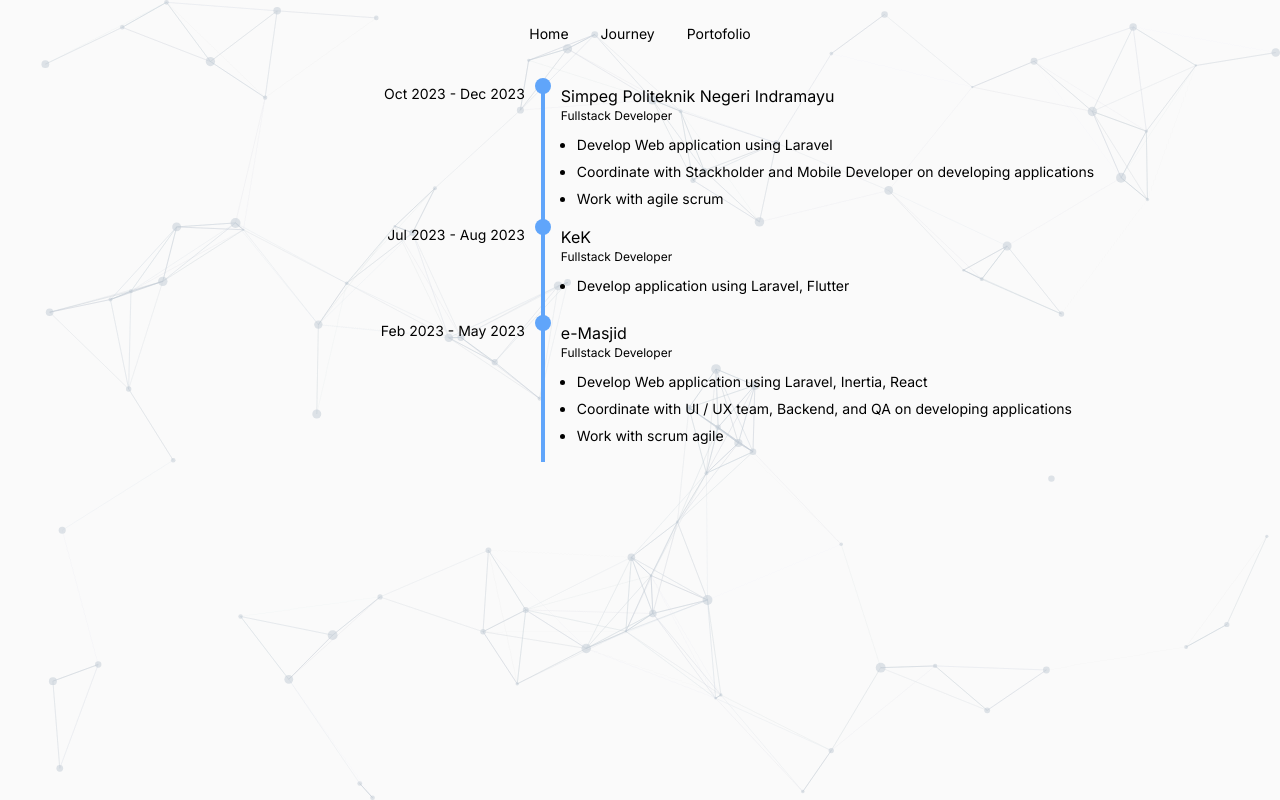
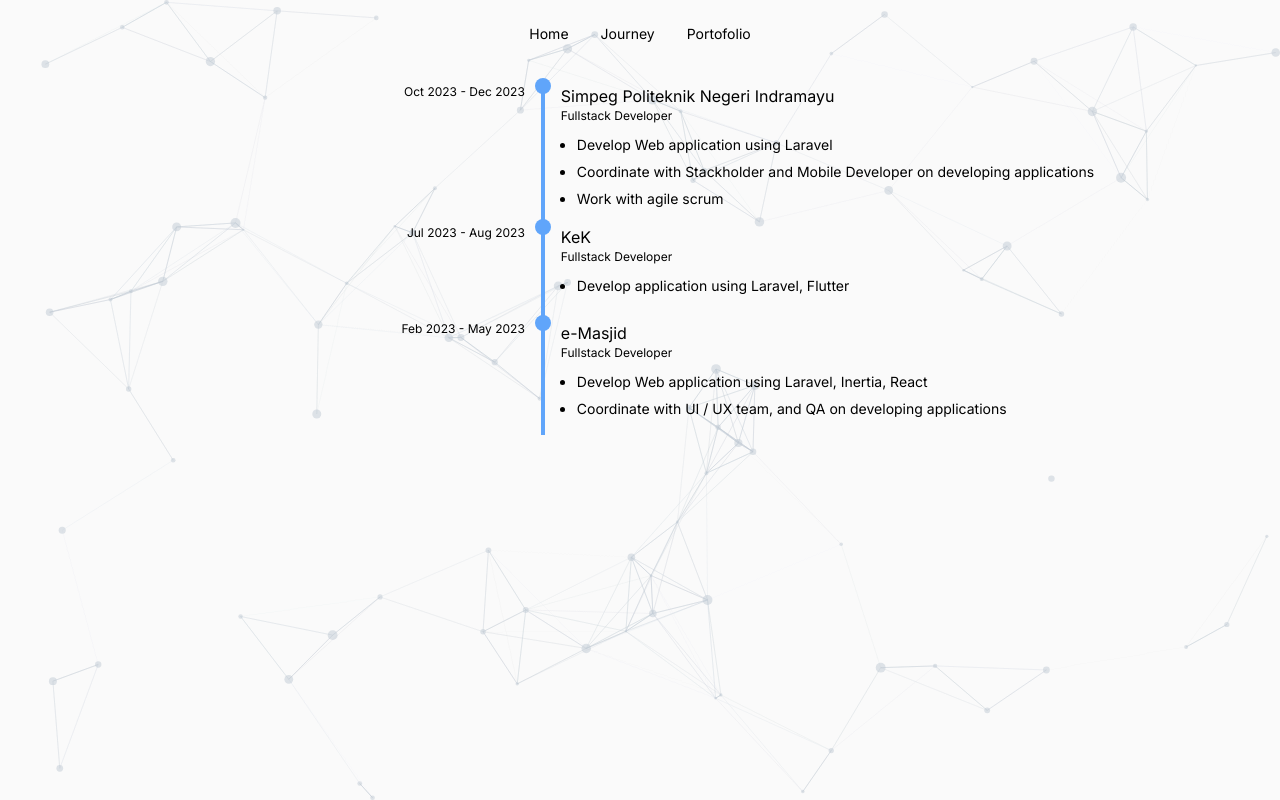
Before and after one commit to abdulghaniasykurthoriq/abdulghaniasykurthoriq, a Next.js app: page /journey in a window 1280 px wide. Built offline with nearby package versions, Linux system fonts and the light colour scheme.

Commit message:
meta description

```diff
--- a/app/data/journey.json
+++ b/app/data/journey.json
@@ -34,9 +34,7 @@
             {
                 "item":"Develop Web application using Laravel, Inertia, React"
             },{
-                "item":"Coordinate with UI / UX team, Backend, and QA on developing applications"
-            },{
-                "item":"Work with scrum agile"
+                "item":"Coordinate with UI / UX team, and QA on developing applications"
             }
         ]
     }
--- a/app/journey/page.tsx
+++ b/app/journey/page.tsx
@@ -14,7 +14,7 @@
               return (
                 <div key={index} className="flex" style={{ width: "90%", minHeight: "6rem" }}>
             <div data-aos-delay={`${index+1}00`}  data-aos="fade-right" style={{ width: "40%" }}>
-              <p className="text-right text-blueGray dark:text-white text-sm">{item.start} - {item.end}</p>
+              <p className="text-right text-blueGray text-xs dark:text-white ">{item.start} - {item.end}</p>
             </div>
             <div className="bg-blue-400 h-100 w-1 relative ml-4 mr-4">
               <div className="bg-blue-400 h-4 w-4 absolute rounded-xl" style={{ top: "-6px", left: "-6px" }}></div>
--- a/app/layout.tsx
+++ b/app/layout.tsx
@@ -5,8 +5,8 @@
 const inter = Inter({ subsets: ['latin'] })
 
 export const metadata: Metadata = {
-  title: 'Agat Site',
-  description: 'Software Engineer',
+  title: 'Agat Developer',
+  description: 'Agat Developer',
 }
 
 export default function RootLayout({
```
